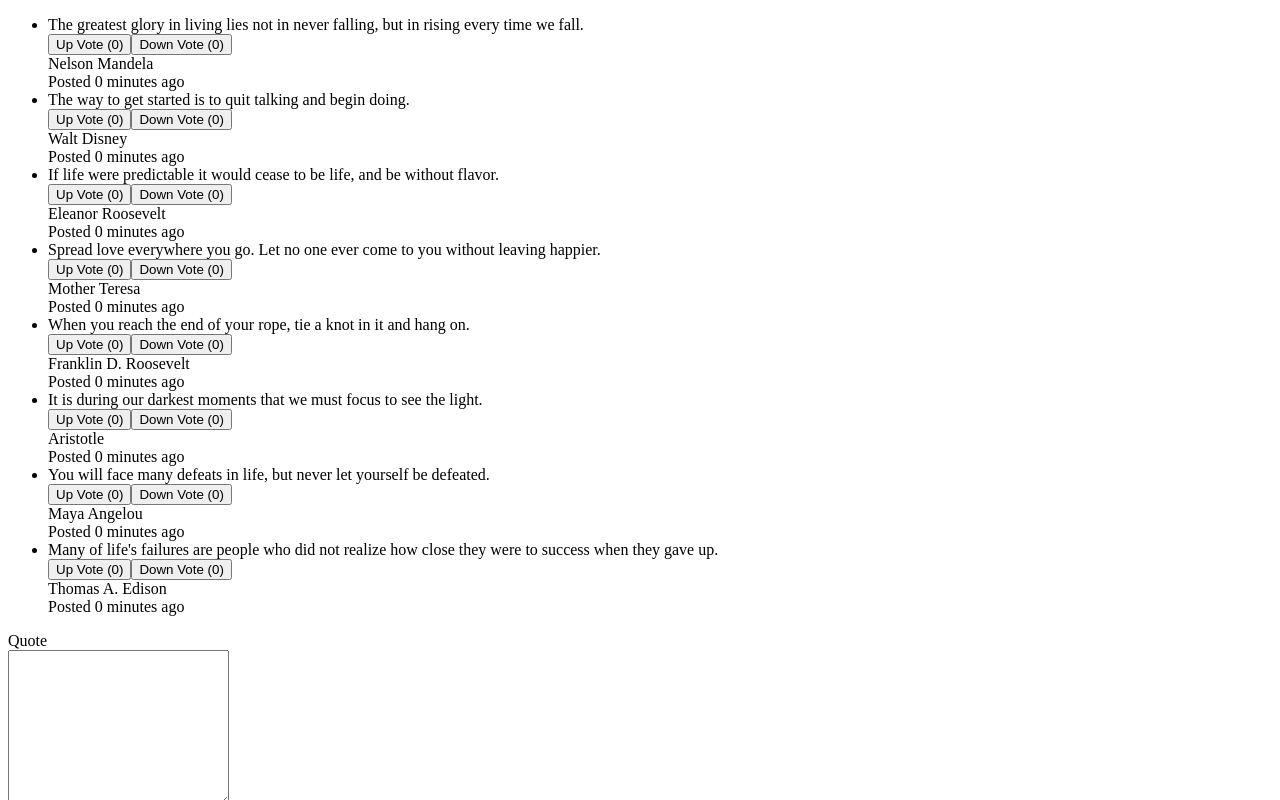
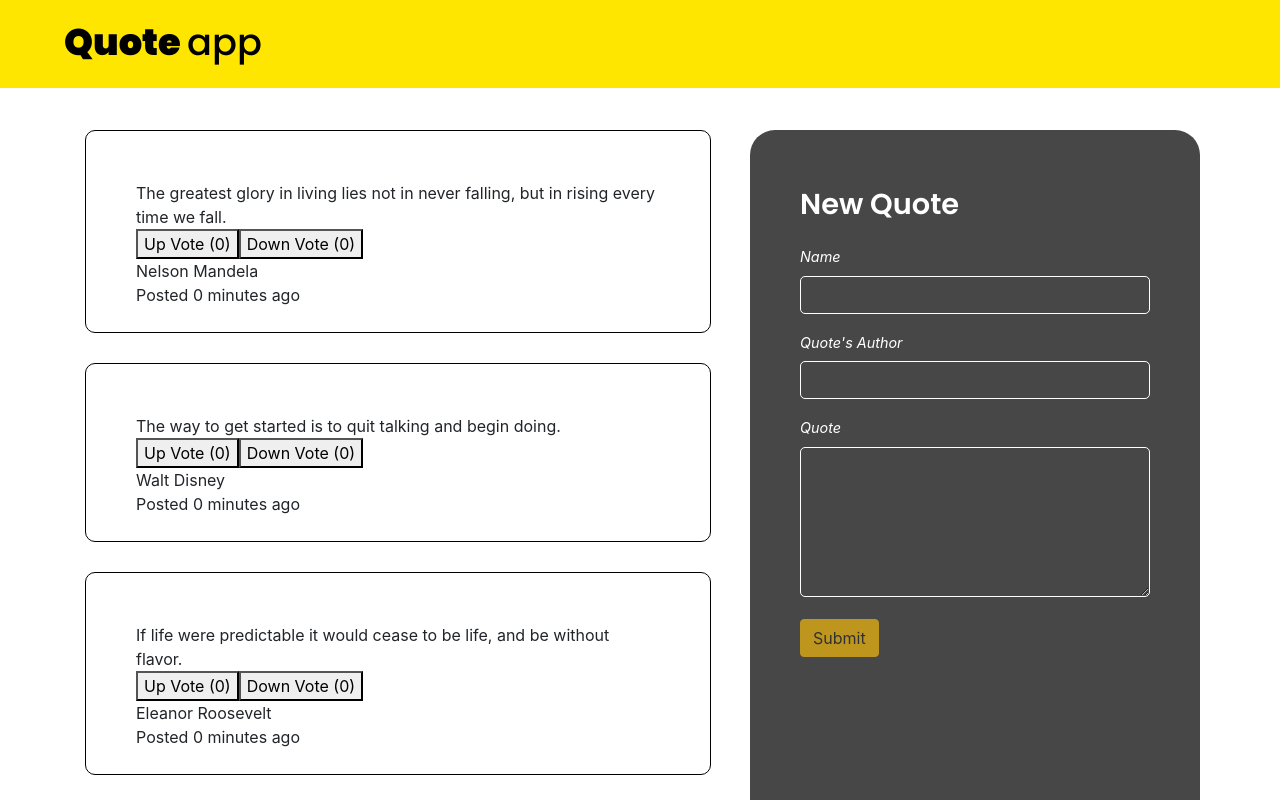
Before and after one commit to VictorKMaina/Quotes, an Angular app: page / in a window 1280 px wide. Shown: the top 800 px of the page. Built offline with nearby package versions, Linux system fonts and the light colour scheme.

Commit message:
add styling for heade and form

```diff
--- a/package.json
+++ b/package.json
@@ -19,6 +19,9 @@
     "@angular/platform-browser": "~10.1.2",
     "@angular/platform-browser-dynamic": "~10.1.2",
     "@angular/router": "~10.1.2",
+    "bootstrap": "^4.5.2",
+    "jquery": "^3.5.1",
+    "popper": "^1.0.1",
     "rxjs": "~6.6.0",
     "tslib": "^2.0.0",
     "zone.js": "~0.10.2"
--- a/src/app/app.module.ts
+++ b/src/app/app.module.ts
@@ -10,6 +10,7 @@ import { QuoteDetailsComponent } from './components/quote-details/quote-details.
 import { TimePassedPipe } from './pipes/time-passed.pipe';
 import { VoteComponent } from './components/vote/vote.component';
 import { FormsModule } from '@angular/forms';
+import { HeaderComponent } from './components/header/header.component';
 
 @NgModule({
   declarations: [
@@ -19,7 +20,8 @@ import { FormsModule } from '@angular/forms';
     QuoteComponent,
     QuoteDetailsComponent,
     TimePassedPipe,
-    VoteComponent
+    VoteComponent,
+    HeaderComponent
   ],
   imports: [
     BrowserModule,
--- /dev/null
+++ b/src/app/components/header/header.component.css
@@ -0,0 +1,21 @@
+#header {
+    font-family: Poppins;
+    font-style: normal;
+    font-weight: 900;
+    font-size: 2.3em;
+    /* identical to box height */
+    color: #000000;
+    background: #FFE600;
+    /* position: absolute; */
+    top: 0;
+    padding-top: 15px;
+    padding-bottom: 2px;
+    padding-left: 5%;
+    width: 100%;
+    position: fixed;
+    z-index: 1;
+}
+
+#header span {
+    font-weight: 500;
+}
--- /dev/null
+++ b/src/app/components/header/header.component.html
@@ -0,0 +1,3 @@
+<nav class="navbar" id="header">
+    <p>Quote <span>app</span></p>
+</nav>
--- /dev/null
+++ b/src/app/components/header/header.component.ts
@@ -0,0 +1,15 @@
+import { Component, OnInit } from '@angular/core';
+
+@Component({
+  selector: 'app-header',
+  templateUrl: './header.component.html',
+  styleUrls: ['./header.component.css']
+})
+export class HeaderComponent implements OnInit {
+
+  constructor() { }
+
+  ngOnInit(): void {
+  }
+
+}
--- a/src/app/components/quote-form/quote-form.component.css
+++ b/src/app/components/quote-form/quote-form.component.css
@@ -0,0 +1,34 @@
+#form-title {
+    font-family: Poppins;
+    font-style: normal;
+    font-weight: 600;
+    font-size: 1.8em;
+    line-height: 48px;
+    color: #FFFFFF;
+}
+
+input,
+textarea {
+    background-color: transparent;
+    color: white;
+    border: solid 1px white;
+    border-radius: 5px;
+}
+
+textarea {
+    box-sizing: border-box;
+    width: 100%;
+    height: 150px;
+}
+
+label {
+    color: white;
+    font-size: 0.9em;
+    font-style: italic;
+}
+
+
+/* #submit {
+    color: rgb(255, 255, 255);
+    background-color: red;
+} */
--- a/src/app/components/quote-form/quote-form.component.html
+++ b/src/app/components/quote-form/quote-form.component.html
@@ -1,19 +1,22 @@
-<form (ngSubmit)="submitQuote()" action="" #form = "ngForm">
-    <div>
-        <label class="" for="quote">Quote</label><br>
-        <textarea name="quote" id="quote" cols="25" rows="10" [(ngModel)]="newQuote.quote" #quoteField = "ngModel" required></textarea>
-        <div [hidden]="quoteField.valid || quoteField.pristine">This field is required.</div>
-    </div>
-    <div>
-        <label class="" for="name">Your Name</label><br>
-        <input class="" type="text" id="name" name="name" [(ngModel)]="newQuote.submitter" required #name = "ngModel">
+<p id="form-title">New Quote</p>
+<form (ngSubmit)="submitQuote()" action="" #form="ngForm">
+    <div class="form-group">
+        <label class="" for="name">Name</label><br>
+        <input class="form-control" type="text" id="name" name="name" [(ngModel)]="newQuote.submitter" required #name="ngModel">
         <div [hidden]="name.valid || name.pristine">
             This field is required.
         </div>
     </div>
-    <div>
+    <div class="form-group">
         <label class="" for="author">Quote's Author</label><br>
-        <input class="" type="text" id="author" name="author" [(ngModel)]="newQuote.author">
+        <input class="form-control w-100" type="text" id="author" name="author" [(ngModel)]="newQuote.author">
     </div>
-    <button [disabled]="!form.valid">Submit</button>
+    <div class="form-group">
+        <label for="quote">Quote</label><br>
+        <textarea class="" name="quote" id="quote" [(ngModel)]="newQuote.quote" #quoteField="ngModel" required></textarea>
+        <div [hidden]="quoteField.valid || quoteField.pristine">This field is required.</div>
+    </div>
+
+
+    <button [disabled]="!form.valid" class="btn btn-warning" id="submit">Submit</button>
 </form>
--- a/src/app/components/quote-form/quote-form.component.ts
+++ b/src/app/components/quote-form/quote-form.component.ts
@@ -7,6 +7,8 @@ import { Quote } from "../../quote"
   styleUrls: ['./quote-form.component.css']
 })
 export class QuoteFormComponent implements OnInit {
+
+  public placeholder = "Your Name..."
 
   public newQuote = new Quote(0, "", 0, 0, "", "", new Date());
   @Output() addNewQuote = new EventEmitter<Quote>();
--- a/src/app/components/quote/quote.component.css
+++ b/src/app/components/quote/quote.component.css
@@ -0,0 +1,17 @@
+        .quote {
+            padding: 50px;
+            padding-bottom: 25px;
+            border: 1px solid #000000;
+            box-sizing: border-box;
+            border-radius: 10px;
+            margin-bottom: 30px;
+        }
+
+        #quote-form {
+            background-color: #474747;
+            border-radius: 25px 25px 0px 0px;
+            padding: 50px;
+            height: 100%;
+            position: fixed;
+            width: 450px;
+        }
--- a/src/app/components/quote/quote.component.html
+++ b/src/app/components/quote/quote.component.html
@@ -1,9 +1,24 @@
-<ul>
-    <li *ngFor = "let quote of quotes; let i = index" [quote]="quote" appHighestVote (click)="findHighestUpvote(quotes)" >
-        {{quote.quote}}
-        <br>
-        <app-vote [quote]="quote"></app-vote>
-        <app-quote-details [quote]="quote"></app-quote-details>
-    </li>
-</ul>
-<app-quote-form (addNewQuote)="newQuote($event)"></app-quote-form>
+<app-header></app-header>
+<div class="container" style="margin-top: 130px;">
+    <div class="row">
+
+        <div class="col-7 pr-4">
+            <div *ngFor="let quote of quotes; let i = index" [quote]="quote" appHighestVote (click)="findHighestUpvote(quotes)">
+                <div class="quote">
+                    {{quote.quote}}
+                    <br>
+                    <app-vote [quote]="quote"></app-vote>
+                    <app-quote-details [quote]="quote"></app-quote-details>
+                </div>
+
+            </div>
+        </div>
+
+        <div class="col-5">
+            <div id="quote-form" class="position-fixed">
+                <app-quote-form class="" (addNewQuote)="newQuote($event)">
+                </app-quote-form>
+            </div>
+        </div>
+    </div>
+</div>
--- a/src/app/pipes/time-passed.pipe.ts
+++ b/src/app/pipes/time-passed.pipe.ts
@@ -9,6 +9,6 @@ export class TimePassedPipe implements PipeTransform {
   transform(entryTime: Date) {
     let currentTime = new Date().getTime();
     let timePassed = currentTime - entryTime.getTime();
-    return Math.round(timePassed/1000);
+    return Math.round(timePassed/60000);
   }
 }
--- a/src/styles.css
+++ b/src/styles.css
@@ -1 +1,4 @@
 /* You can add global styles to this file, and also import other style files */
+@import "~bootstrap/dist/css/bootstrap.css";
+
+@import url('https://fonts.googleapis.com/css2?family=Montserrat&family=Poppins:wght@400;500;600;900&family=Roboto:wght@300;400&display=swap');
```
Also changed, not shown: 2 other files (tests, documents, lock files or other folders).
